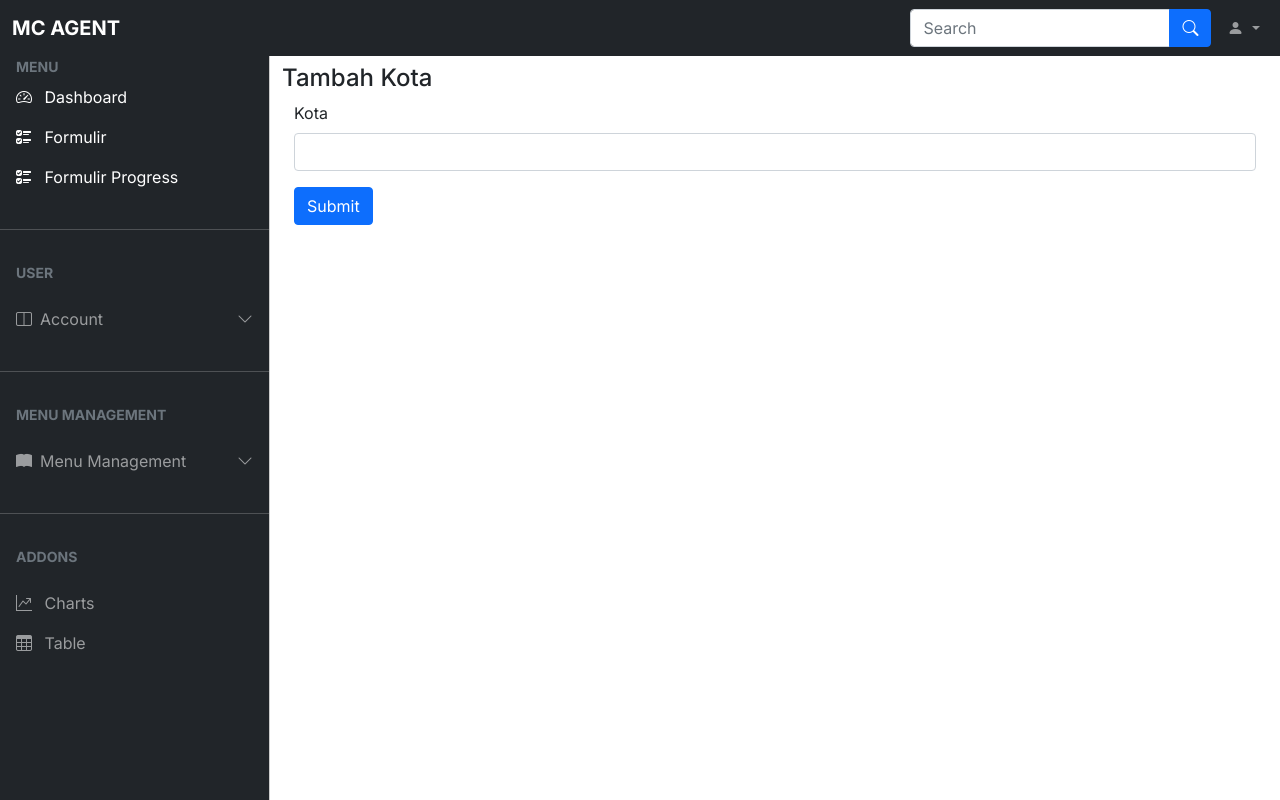
After one commit to mcagent/mc-agent-v2, a Flask app: page /tambah_kota in a window 1280 px wide. The commit adds this page. Run offline with Flask 2, Linux system fonts and the light colour scheme; the visitor is signed in with stand-in values (Sample User, id 1); some libraries are stand-ins or nearby versions.

Commit message:
Perubahan pada T Umum Wilayah Kota

```diff
--- a/app.py
+++ b/app.py
@@ -1,4 +1,5 @@
 from os import truncate
+from pickle import TRUE
 from flask import Flask, render_template, url_for, redirect, request, session, jsonify
 import firebase_admin
 from firebase_admin import credentials, firestore
@@ -83,7 +84,7 @@ def register():
       'username': request.form['username'],
       'email': request.form['email'],
       'password': request.form['password'],
-      'levelAkses': 'Basic Level Akses'
+      'levelAkses': 'Basic'
     }
 
     users = dataBase.collection('users').where('email','==', data['email']).stream()
@@ -176,20 +177,20 @@ def formulir(uid):
 def dashboard():
   return render_template('dashboard.html')
 
-@app.route('/menu')
+@app.route('/wilayah_kota')
 @login_required
-def menu():
+def wilayahKota():
   kota = dataBase.collection('T_Umum_Wilayah').order_by('Kota', direction = firestore.Query.ASCENDING).stream()
   kt = []
   for kot in kota:
     k = kot.to_dict()
     k['id'] = kot.id
     kt.append(k)
-  return render_template('menu.html', data = kt)
+  return render_template('wilayahKota.html', data = kt)
 
-@app.route('/tambah_menu', methods = ['GET', 'POST'])
+@app.route('/tambah_kota', methods = ['GET', 'POST'])
 @login_required
-def tambah_menu():
+def tambah_kota():
   if request.method == 'POST':
     data = {
       'Kota': request.form['tambahKota']
@@ -201,18 +202,42 @@ def tambah_menu():
       kota = kt.to_dict()
     if kota:
       flash('Maaf, kota sudah terdaftar', 'danger')
-      return redirect(url_for('tambah_menu'))
+      return redirect(url_for('tambah_kota'))
 
     dataBase.collection('T_Umum_Wilayah').document().set(data)
     flash('Berhasil tambah kota', 'success')
-    return redirect(url_for('menu'))
-  return render_template('tambah_menu.html')
+    return redirect(url_for('wilayahKota'))
+  return render_template('tambah_kota.html')
 
-@app.route('/menu/hapus/<uid>')
-def hapus_menu(uid):
+@app.route('/kota/ubah/<uid>', methods = ['GET', 'POST'])
+@login_required
+def ubah_kota(uid):
+  if request.method == 'POST':
+    data = {
+      'Kota': request.form['tambahKota']
+    }
+
+    kotaS = dataBase.collection('T_Umum_Wilayah').where('Kota', '==', data['Kota']).stream()
+    kota = {}
+    for kt in kotaS:
+      kota = kt.to_dict()
+    if kota:
+      flash('Maaf, kota sudah terdaftar', 'danger')
+      return redirect(url_for('wilayahKota'))
+
+    dataBase.collection('T_Umum_Wilayah').document(uid).set(data, merge = True)
+    flash('Kota berhasil diubah', 'success')
+    return redirect(url_for('wilayahKota'))
+  user = dataBase.collection('T_Umum_Wilayah').document(uid).get().to_dict()
+  user['id'] = uid
+  return render_template('ubah_kota.html', user = user)
+
+@app.route('/kota/hapus/<uid>')
+@login_required
+def hapus_kota(uid):
   dataBase.collection('T_Umum_Wilayah').document(uid).delete()
   flash('Kota berhasil dihapus', 'success')
-  return redirect(url_for('menu'))
+  return redirect(url_for('wilayahKota'))
 
 @app.route('/myprofile')
 @login_required
--- a/templates/base.html
+++ b/templates/base.html
@@ -69,7 +69,7 @@
             <li>
               <a href="/daftar" class="nav-link px-3 active">
                 <span class="me-2"><i class="bi bi-ui-checks"></i></span>
-                <span>Formulir Dengan Progress</span>
+                <span>Formulir Progress</span>
               </a>
             </li>
             <li class="my-4"><hr class="dropdown-divider bg-light" /></li>
@@ -110,6 +110,10 @@
                   {% endif %}
                 </ul>
               </div>
+            </li>
+            <li class="my-4"><hr class="dropdown-divider bg-light" /></li>
+            <li>
+              <div class="text-muted small fw-bold text-uppercase px-3 mb-3">Menu Management</div>
             </li>
             <li>
               <a class="nav-link px-3 sidebar-link" data-bs-toggle="collapse" href="#menuManagement">
@@ -184,7 +188,7 @@
                             </a>
                           </li>
                           <li>
-                            <a href="/menu" class="nav-link px-3">
+                            <a href="/wilayah_kota" class="nav-link px-3">
                               <span class="me-2"><i class="bi bi-person-lines-fill"></i></span>
                               <span>Kota</span>
                             </a>
@@ -276,11 +280,6 @@
                 </ul>
               </div>
             </li>
-
-
-
-
-
             <li class="my-4"><hr class="dropdown-divider bg-light" /></li>
             <li>
               <div class="text-muted small fw-bold text-uppercase px-3 mb-3">Addons</div>
--- a/templates/clients.html
+++ b/templates/clients.html
@@ -40,6 +40,7 @@
             <td>{{ c['alamat'] }}</td>
             <td>{{ c['levelAkses'] }}</td>
             <td>
+              <div class="container-fluid">
                 <div class="row">
                   <div class="col-4">
                     <a href="/clients/ubah/{{ c.id }}" class="text-dark"><i class="bi bi-pencil-fill"></i></a>
@@ -49,6 +50,7 @@
                   </div>
                   <div class="col-4">
                     <a href="/clients/hapus/{{ c.id }}" class="text-danger"><i class="bi bi-trash-fill"></i></a>
+                  </div>
                 </div>
               </div>
             </td>
--- /dev/null
+++ b/templates/tambah_kota.html
@@ -0,0 +1,26 @@
+{% set page_title = '| Menu' %}
+{% set title = 'Tambah Kota' %}
+{% extends 'base.html' %}
+{% block _content %}
+<div class="container">
+  <div class="container text-center" style="width: 70%;">
+    {% with messages = get_flashed_messages(with_categories = true) %}
+    {% if messages %}
+    {% for category, message in messages %}
+    <div class="alert alert-{{ category }} alert-dismissible fade show" role="alert">
+      {{ message }}
+      <button type="button" class="btn-close" data-bs-dismiss="alert" aria-label="Close"></button>
+    </div>
+    {% endfor %}
+    {% endif %}
+    {% endwith %}
+  </div>
+  <form action="{{ url_for('tambah_kota') }}" method="POST">
+    <div class="mb-3">
+      <label for="tambahKota" class="form-label">Kota</label>
+      <input type="text" class="form-control" id="tambahKota" name="tambahKota" aria-describedby="emailHelp" required>
+    </div>
+    <button type="submit" id="tes" class="btn btn-primary">Submit</button>
+  </form>
+</div>
+{% endblock %}
```
Also changed, not shown: templates/ubah_kota.html (added, +26 -0 lines), templates/wilayahKota.html (added, +41 -0 lines). Lines whose indentation alone changed are shown as unchanged.
